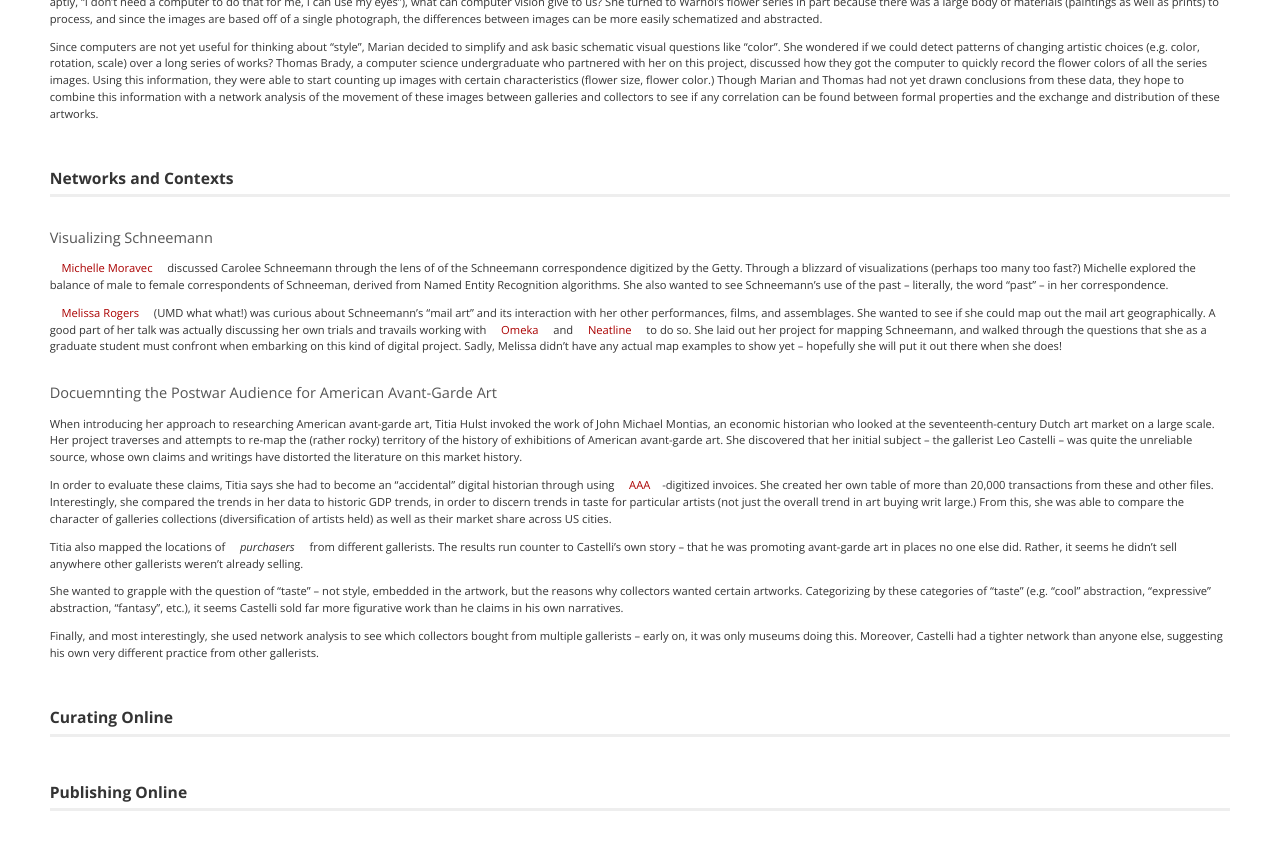
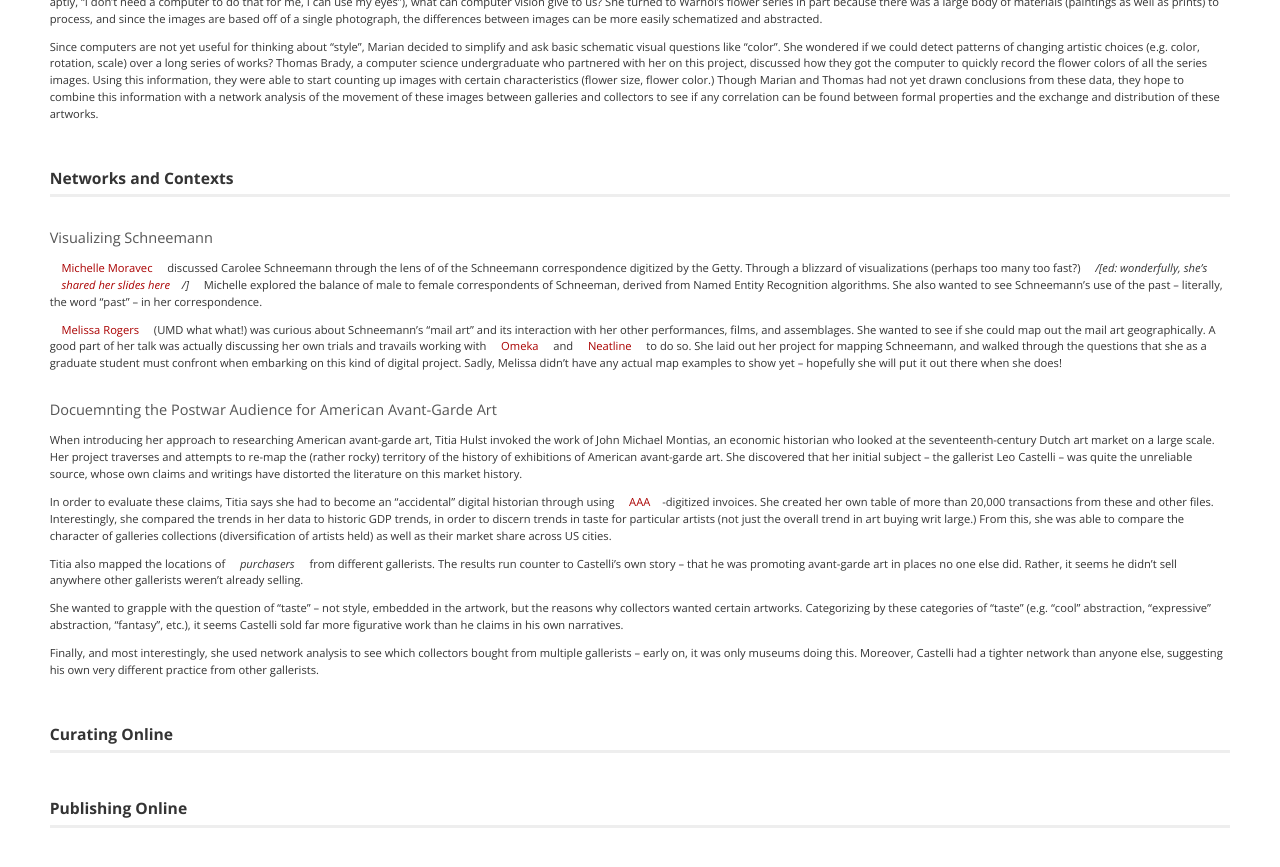
Before and after one commit to mdlincoln/mdlincoln.github.io, a Jekyll site: the page built from _posts/2013-11-15-american-art-history-and-digital-scholarship.md, in a window 1280 px wide and 900 px high, scrolled down 1230 px. Shown: the top 867 px of the window. Built offline with Jekyll 4.4.1, drawn with Linux system fonts in a browser that asks for light colours; comment, search, counter and statistics services are not loaded.

Commit message:
Added Moravec slide link

```diff
--- a/_posts/2013-11-15-american-art-history-and-digital-scholarship.md
+++ b/_posts/2013-11-15-american-art-history-and-digital-scholarship.md
@@ -61,7 +61,7 @@
 ## Visualizing Schneemann
 
 [Michelle Moravec](https://twitter.com/professmoravec) discussed Carolee Schneemann through the lens of of the Schneemann correspondence digitized by the Getty.
-Through a blizzard of visualizations (perhaps too many too fast?) Michelle explored the balance of male to female correspondents of Schneeman, derived from Named Entity Recognition algorithms.
+Through a blizzard of visualizations (perhaps too many too fast?) */[ed: wonderfully, she's [shared her slides here](http://t.co/0rNOQwhzzG)/]* Michelle explored the balance of male to female correspondents of Schneeman, derived from Named Entity Recognition algorithms.
 She also wanted to see Schneemann's use of the past -- literally, the word "past" -- in her correspondence.
 
 [Melissa Rogers](melissarogers17) (UMD what what!) was curious about Schneemann's "mail art" and its interaction with her other performances, films, and assemblages.
```
